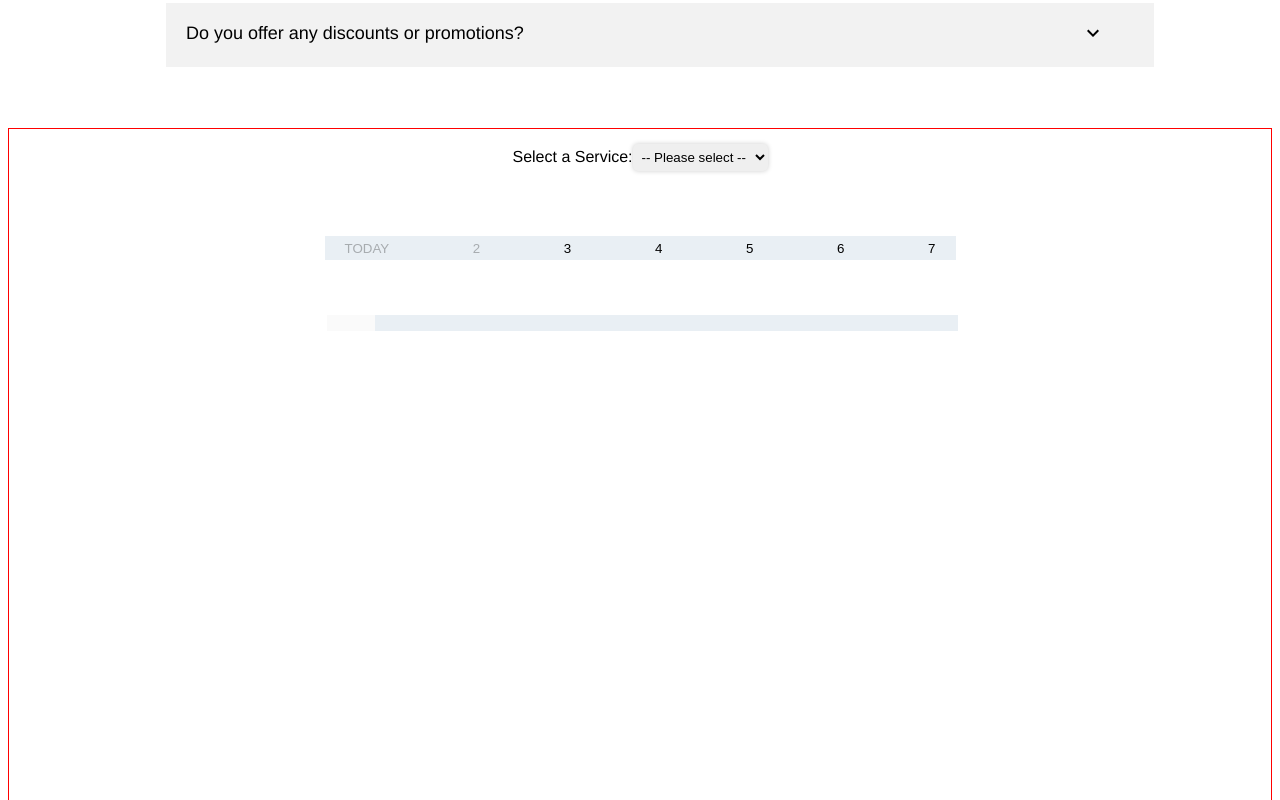
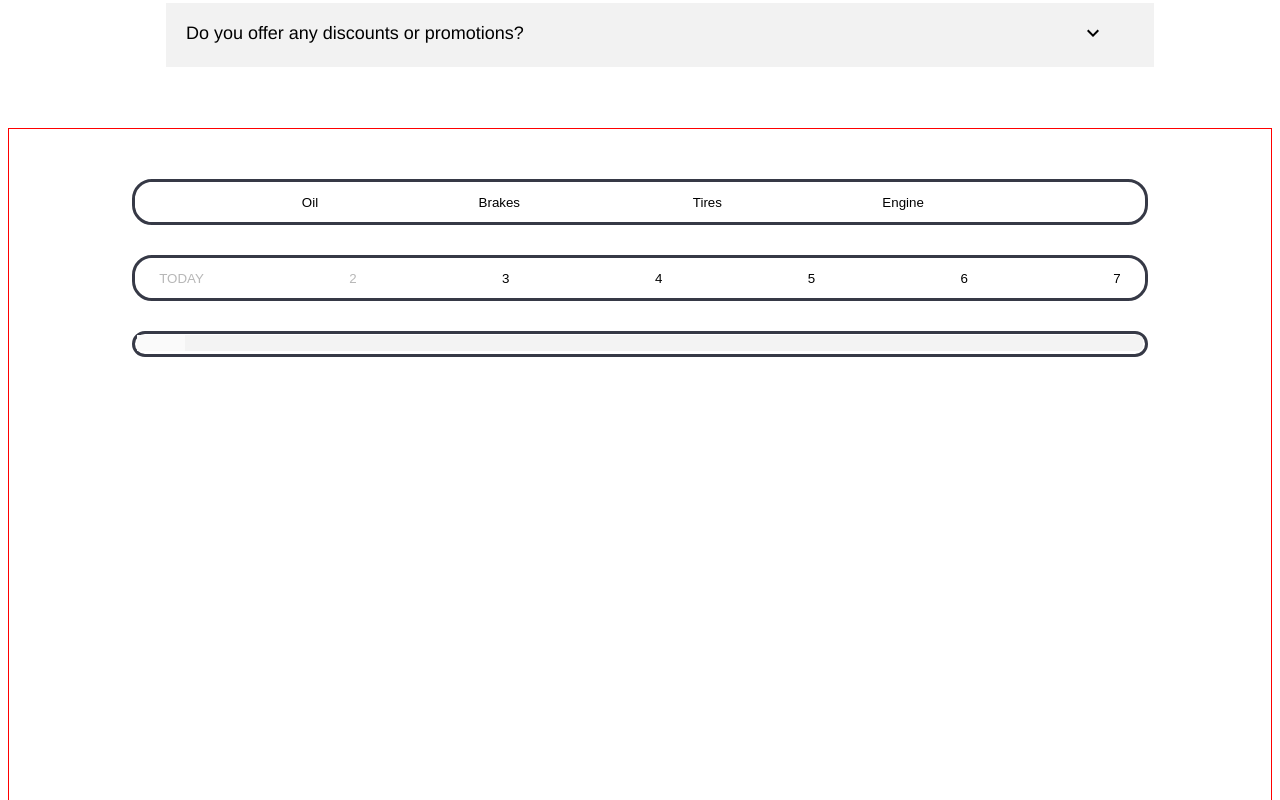
Before and after one commit to vio-m/Garage, a React (Vite) app: page / in a window 1280 px wide. Shown: the part 1140-1940 px from the top of the page. Built offline with nearby package versions, Linux system fonts and the light colour scheme.

Commit message:
updated service select and added some styles on booking component

```diff
--- a/src/components/booking.jsx
+++ b/src/components/booking.jsx
@@ -12,6 +12,358 @@ const Form = styled.form`
     flex-direction: column;
     align-items: center;
     `;
+
+    // service select
+const ServiceSelectContainer = styled.div.attrs({
+    id: 'services'
+  })`
+    width: 80%;
+    height: 40px;
+    margin-top: 50px;
+    position: relative;
+    border: 3px solid #363946;
+    border-radius: 20px;
+    background-color: #fff;
+  `;
+const ExButton = styled.button.attrs({
+    className: 'button'
+  })`
+    width: ${({ buttonCount, isSelected, index }) =>
+        isSelected ? "100%" : `${(100 / (buttonCount + 1))*(index + 1)}%`};
+    height: 100%;
+    margin-bottom: 10px;
+    border: 4px solid #fff;
+    border-radius: 20px;
+    padding-right: 15px;
+    background-color: ${({ isSelected }) => isSelected ? "#363946" : "#fff"};
+    color: ${({ isSelected }) => isSelected ? "#fff" : "#000"};
+    transition: width 0.3s ease-in-out;
+    position: absolute;
+    left: 0;
+    text-align: right;
+    z-index: ${({ index, buttonCount }) => buttonCount - index};
+    &:hover {
+        cursor: pointer;
+    }
+    &:active {
+        transform: translateY(1px);
+    }
+  `;
+  const ExpandableButtonGroup = ({ buttons }) => {
+    const [selectedButton, setSelectedButton] = useState(null);
+    const buttonCount = buttons.length;
+
+    const handleClick = (buttonIndex) => {
+      setSelectedButton(selectedButton === buttonIndex ? null : buttonIndex);
+    };
+
+    return (
+        <>
+            {buttons.map((buttonLabel, index) => (
+                <ExButton
+                    key={index}
+                    index={index}
+                    buttonCount={buttons.length}
+                    isSelected={selectedButton === index}
+                    onClick={(e) => {
+                            e.preventDefault();
+                            handleClick(index);
+                            console.log(buttonLabel, index)
+                        }}
+                >
+                    {buttonLabel}
+                </ExButton>
+            ))}
+        </>
+    );
+  };
+
+
+    // day select
+const CalendarWrapper = styled.div`
+    width: 80%;
+    height: 40px;
+    margin-top: 30px;
+    position: relative;
+    border: 3px solid #363946;
+    border-radius: 20px;
+    background-color: #fff;
+    `;
+const StyledDays = styled.div`
+    height: 100%;
+    outline: none;
+    display: flex;
+    justify-content: space-between;
+    overflow-x: scroll;
+    scrollbar-width: none;
+    -ms-overflow-style: none;
+    &::-webkit-scrollbar {
+      display: none;
+    }
+    button {
+        background-color: transparent;
+        border-radius: 20px;
+        border: 4px solid #fff;
+        padding: 0px 20px;
+    }
+    button:hover {
+        cursor: pointer;
+    }
+    .selected {
+        background-color: #363946;
+        color: white;
+    }
+
+    /* Make the component draggable in webkit-based browsers */
+    &::-webkit-scrollbar-thumb {
+      background-color: #c9c9c9;
+      border-radius: 50px;
+    }
+
+    &:active::-webkit-scrollbar-thumb {
+      background-color: #9c9c9c;
+    }
+
+    /* Make the component draggable in Firefox */
+    scroll-behavior: smooth;
+    scrollbar-color: #c9c9c9 transparent;
+    scrollbar-width: thin;
+
+    /* Style the draggable thumb in Firefox */
+    &::-moz-scrollbar-thumb {
+      background-color: #c9c9c9;
+      border-radius: 50px;
+    }
+
+    &:active::-moz-scrollbar-thumb {
+      background-color: #9c9c9c;
+    }
+  `;
+
+
+    // hour select
+const RangeInputWrapper = styled.div`
+    width: 80%;
+    height: 20px;
+    margin-top: 30px;
+    display: flex;
+    flex-direction: column;
+    position: relative;
+    border: 3px solid #363946;
+    border-radius: 20px;
+`;
+
+const RangeInput = styled.input.attrs(props => ({
+    type: 'range',
+    min: '9',
+    max: '16.5',
+    step: '0.5',
+    value: props.value
+  }))`
+  -webkit-appearance: none;
+  position: relative;
+  bottom: 26px;
+  background-color: #f3f3f3;
+  border-radius: 5px;
+  outline: none;
+
+  &::-moz-range-thumb {
+    width: 48px;
+    background-color: #363946;
+    border: 3px solid #fff;
+    border-radius: 20px;
+    cursor: grab;
+  }
+  &::-moz-range-thumb:active {
+    cursor: grabbing;
+  }
+  &::-webkit-slider-thumb {
+    -webkit-appearance: none;
+    height: 16px;
+    width: 48px;
+    background-color: #fafafa;
+    border-radius: 0%;
+    cursor: grab;
+  }
+  &::-webkit-slider-thumb:active {
+    cursor: grabbing;
+  }
+`;
+const RangeInputValue = styled.span`
+    display: inline-block;
+    position: relative;
+    top: -29px;
+    width: 80px;
+    height: 20px;
+    border: 1px solid #ccc;
+    border-radius: 0px;
+    text-align: center;
+    line-height: 25px;
+    font-size: 14px;
+    font-weight: bold;
+    background-color: #fff;
+    color: #000;
+    margin-left: 5px;
+    margin-bottom: 3px;
+    opacity: 0;
+
+    &.active {
+        opacity: 1;
+    }
+
+    &::after {
+    content: '';
+    position: absolute;
+    top: 100%;
+    left: 50%;
+    margin-left: -5px;
+    border-width: 5px;
+    border-style: solid;
+    border-color: #ccc transparent transparent transparent;
+  }
+`;
+
+function AppointmentBooking() {
+    const buttonLabels = ["Oil", "Brakes", "Tires", "Engine"];
+    const [isSelected, setIsSelected] = useState(false);
+    const [width, setWidth] = useState(200);
+    const inputRef = useRef(null);
+    const [inputWidth, setInputWidth] = useState(0);
+    const [isRangeInputActive, setIsRangeInputActive] = useState(false);
+    const [value, setValue] = useState(9);
+    const [today, setToday] = useState(new Date());
+    const [selectedDate, setSelectedDate] = useState();
+    const [service, setService] = useState('');
+    const [name, setName] = useState('');
+    const [email, setEmail] = useState('');
+    const [phone, setPhone] = useState('');
+
+    const toggleSelected = () => {
+        setIsSelected(!isSelected);
+        setWidth(isSelected ? 200 : 300);
+    };
+
+    const renderDays = () => {
+        const days = [];
+
+        for (let i = 0; i < 7; i++) {
+          const day = new Date(today);
+          day.setDate(today.getDate() + i);
+          days.push(day);
+        }
+
+        return days.map((day) => {
+          const isWeekend = day.getDay() === 0 || day.getDay() === 6;
+          const label = day.toDateString() === new Date().toDateString() ? "TODAY" : day.getDate();
+
+
+          return (
+            <button
+              key={day}
+              onClick={(e) => {e.preventDefault(); setSelectedDate(label)}}
+              className={selectedDate === label ? "selected" : ""}
+              disabled={isWeekend}
+            >
+              {label}
+            </button>
+          );
+        });
+    };
+
+    useEffect(() => {
+        if (inputRef.current) {
+            setInputWidth(inputRef.current.offsetWidth);
+        }
+        const handleResize = () => {
+            if (inputRef.current) {
+                setInputWidth(inputRef.current.offsetWidth);
+            }
+        };
+        window.addEventListener('resize', handleResize);
+        return () => {
+            window.removeEventListener('resize', handleResize);
+        };
+    }, []);
+
+    const handleRangeChange = (event) => {
+        setValue(parseFloat(event.target.value));
+    }
+    const handleRangeInputMouseDown = () => {
+        setIsRangeInputActive(true);
+      };
+    const handleRangeInputMouseUp = () => {
+        setIsRangeInputActive(false);
+    };
+    function formatTime(value) {
+        const date = new Date();
+        const hours = Math.floor(value);
+        const minutes = Math.round((value - hours) * 60);
+        date.setHours(hours);
+        date.setMinutes(minutes);
+        return date.toLocaleTimeString([], { hour: '2-digit', minute: '2-digit' });
+    }
+    function handleSubmit(event) {
+            event.preventDefault();
+            console.log("appointment confirmed")
+    }
+
+
+    return (
+        <BookingContainer>
+            <Form onSubmit={handleSubmit}>
+
+                <ServiceSelectContainer>
+                    <ExpandableButtonGroup buttons={buttonLabels}/>
+                </ServiceSelectContainer>
+
+                <CalendarWrapper>
+                    <StyledDays>{renderDays()}</StyledDays>
+                </CalendarWrapper>
+
+                <RangeInputWrapper>
+                    <RangeInputValue
+                        className={isRangeInputActive ? 'active' : ''}
+                        style={{ left: `calc(${(value-9) * 12}%)` }}
+                        >
+                        {formatTime(value)}
+                    </RangeInputValue>
+                    <RangeInput
+                        ref={inputRef}
+                        id="hour-select"
+                        name="hour-select"
+                        value={value}
+                        onChange={handleRangeChange}
+                        onMouseDown={handleRangeInputMouseDown}
+                        onMouseUp={handleRangeInputMouseUp}
+                    />
+
+                </RangeInputWrapper>
+
+            </Form>
+        </BookingContainer>
+    );
+}
+
+export default AppointmentBooking;
+
+
+
+/*
+const RangeInputLabel = styled.label`
+    opacity: 0;
+`;
+<RangeInputLabel htmlFor="hour-select"> - {value} - </RangeInputLabel>
+
+
+    <Label>
+        Select a Service:
+        <Select value={service} onChange={(e) => setService(e.target.value)}>
+            <option value="">-- Please select --</option>
+            <option value="Oil Change">Oil Change</option>
+            <option value="Tire Rotation">Tire Rotation</option>
+            <option value="Brake Repair">Brake Repair</option>
+        </Select>
+    </Label>
 
 const Label = styled.label`
     margin: 10px 0;
@@ -47,278 +399,10 @@ const Button = styled.button`
     }
     `;
 
-const CalendarWrapper = styled.div`
-    width: 50%;
-    margin-top: 50px;
-    background-color: #E9EFF4;
-    `;
-const StyledDays = styled.div`
-    height: 1.5rem;
-    outline: none;
-    display: flex;
-    justify-content: space-between;
-    overflow-x: scroll;
-    scrollbar-width: none;
-    -ms-overflow-style: none;
-    &::-webkit-scrollbar {
-      display: none;
-    }
-    button {
-        background-color: transparent;
-        border-radius: 0%;
-        border: none;
-        padding: 0px 20px;
-    }
-    button:hover {
-        cursor: pointer;
-    }
-    .selected {
-        background-color: #9c9c9c;
-        color: white;
-    }
 
-    /* Make the component draggable in webkit-based browsers */
-    &::-webkit-scrollbar-thumb {
-      background-color: #c9c9c9;
-      border-radius: 50px;
-    }
-
-    &:active::-webkit-scrollbar-thumb {
-      background-color: #9c9c9c;
-    }
-
-    /* Make the component draggable in Firefox */
-    scroll-behavior: smooth;
-    scrollbar-color: #c9c9c9 transparent;
-    scrollbar-width: thin;
-
-    /* Style the draggable thumb in Firefox */
-    &::-moz-scrollbar-thumb {
-      background-color: #c9c9c9;
-      border-radius: 50px;
-    }
-
-    &:active::-moz-scrollbar-thumb {
-      background-color: #9c9c9c;
-    }
-  `;
-
-
-
-const RangeInputWrapper = styled.div`
-    width: 50%;
-    margin-top: 10px;
-    display: flex;
-    flex-direction: column;
-`;
-const RangeInputLabel = styled.label`
-    opacity: 0;
-`;
-const RangeInput = styled.input.attrs(props => ({
-    type: 'range',
-    min: '9',
-    max: '16.5',
-    step: '0.5',
-    value: props.value
-  }))`
-  -webkit-appearance: none;
-  width: 100%;
-  height: 16px;
-  background-color: #E9EFF4;
-  border-radius: 0px;
-  outline: none;
-  margin-bottom: 16px;
-
-  &::-moz-range-thumb {
-    width: 48px;
-    height: 16px;
-    background-color: #fafafa;
-    border-radius: 0%;
-    cursor: grab;
-  }
-  &::-moz-range-thumb:active {
-    cursor: grabbing;
-  }
-  &::-webkit-slider-thumb {
-    -webkit-appearance: none;
-    height: 16px;
-    width: 48px;
-    background-color: #fafafa;
-    border-radius: 0%;
-    cursor: grab;
-  }
-  &::-webkit-slider-thumb:active {
-    cursor: grabbing;
-  }
-`;
-const RangeInputValue = styled.span`
-    display: inline-block;
-    position: relative;
-    width: 80px;
-    height: 20px;
-    border: 1px solid #ccc;
-    border-radius: 0px;
-    text-align: center;
-    line-height: 25px;
-    font-size: 14px;
-    font-weight: bold;
-    background-color: #fff;
-    color: #000;
-    margin-left: 5px;
-    margin-bottom: 3px;
-    opacity: 0;
-
-    &.active {
-        opacity: 1;
-    }
-
-    &::after {
-    content: '';
-    position: absolute;
-    top: 100%;
-    left: 50%;
-    margin-left: -5px;
-    border-width: 5px;
-    border-style: solid;
-    border-color: #ccc transparent transparent transparent;
-  }
-`;
-
-function AppointmentBooking() {
-    const inputRef = useRef(null);
-    const [inputWidth, setInputWidth] = useState(0);
-    const [isRangeInputActive, setIsRangeInputActive] = useState(false);
-    const [value, setValue] = useState(9);
-    const [today, setToday] = useState(new Date());
-    const [selectedDate, setSelectedDate] = useState();
-    const [service, setService] = useState('');
-    const [name, setName] = useState('');
-    const [email, setEmail] = useState('');
-    const [phone, setPhone] = useState('');
-
-    useEffect(() => {
-        console.log("Selected date has changed:", selectedDate);
-      }, [selectedDate]);
-
-    const renderDays = () => {
-        const days = [];
-
-        for (let i = 0; i < 7; i++) {
-          const day = new Date(today);
-          day.setDate(today.getDate() + i);
-          days.push(day);
-        }
-
-        return days.map((day) => {
-          const isWeekend = day.getDay() === 0 || day.getDay() === 6;
-          const label = day.toDateString() === new Date().toDateString() ? "TODAY" : day.getDate();
-
-
-          return (
-            <button
-              key={day}
-              onClick={() => {setSelectedDate(label); console.dir(label)}}
-              className={selectedDate === label ? "selected" : ""}
-              disabled={isWeekend}
-            >
-              {label}
-            </button>
-          );
-        });
-    };
-
-    useEffect(() => {
-        if (inputRef.current) {
-            setInputWidth(inputRef.current.offsetWidth);
-        }
-        const handleResize = () => {
-            if (inputRef.current) {
-                setInputWidth(inputRef.current.offsetWidth);
-            }
-        };
-        window.addEventListener('resize', handleResize);
-        return () => {
-            window.removeEventListener('resize', handleResize);
-        };
-    }, []);
-
-    const handleRangeChange = (event) => {
-        setValue(parseFloat(event.target.value));
-    }
-    const handleRangeInputMouseDown = () => {
-        setIsRangeInputActive(true);
-      };
-    const handleRangeInputMouseUp = () => {
-        setIsRangeInputActive(false);
-    };
-
-    function formatTime(value) {
-        const date = new Date();
-        const hours = Math.floor(value);
-        const minutes = Math.round((value - hours) * 60);
-        date.setHours(hours);
-        date.setMinutes(minutes);
-        return date.toLocaleTimeString([], { hour: '2-digit', minute: '2-digit' });
-    }
-
-
-
-    function handleSubmit(event) {
-            event.preventDefault();
-            console.log("appointment confirmed")
-    }
-
-
-    return (
-        <BookingContainer>
-            <Form onSubmit={handleSubmit}>
-
-                <Label>
-                    Select a Service:
-                    <Select value={service} onChange={(e) => setService(e.target.value)}>
-                        <option value="">-- Please select --</option>
-                        <option value="Oil Change">Oil Change</option>
-                        <option value="Tire Rotation">Tire Rotation</option>
-                        <option value="Brake Repair">Brake Repair</option>
-                    </Select>
-                </Label>
-
-
-
-                <CalendarWrapper>
-                    <StyledDays>{renderDays()}</StyledDays>
-                </CalendarWrapper>
-
-                <RangeInputWrapper>
-                    <RangeInputLabel htmlFor="hour-select"> - {value} - </RangeInputLabel>
-                    <RangeInputValue
-                        className={isRangeInputActive ? 'active' : ''}
-                        style={{ left: `calc(${(value-9) * 12}%)` }}
-                        >
-                        {formatTime(value)}
-                    </RangeInputValue>
-                    <RangeInput
-                        ref={inputRef}
-                        id="hour-select"
-                        name="hour-select"
-                        value={value}
-                        onChange={handleRangeChange}
-                        onMouseDown={handleRangeInputMouseDown}
-                        onMouseUp={handleRangeInputMouseUp}
-                    />
-
-                </RangeInputWrapper>
-
-            </Form>
-        </BookingContainer>
-    );
-}
-
-export default AppointmentBooking;
-
-
-
-/*
+useEffect(() => {
+    console.log("Selected date has changed:", selectedDate);
+}, [selectedDate]);
 
 
 <Label>
```
